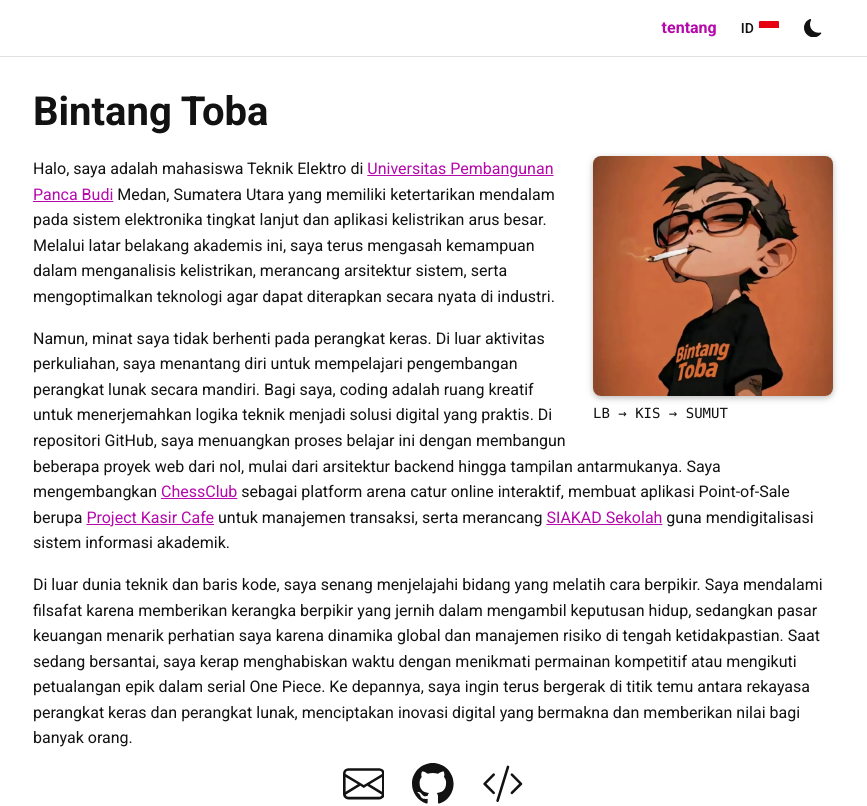
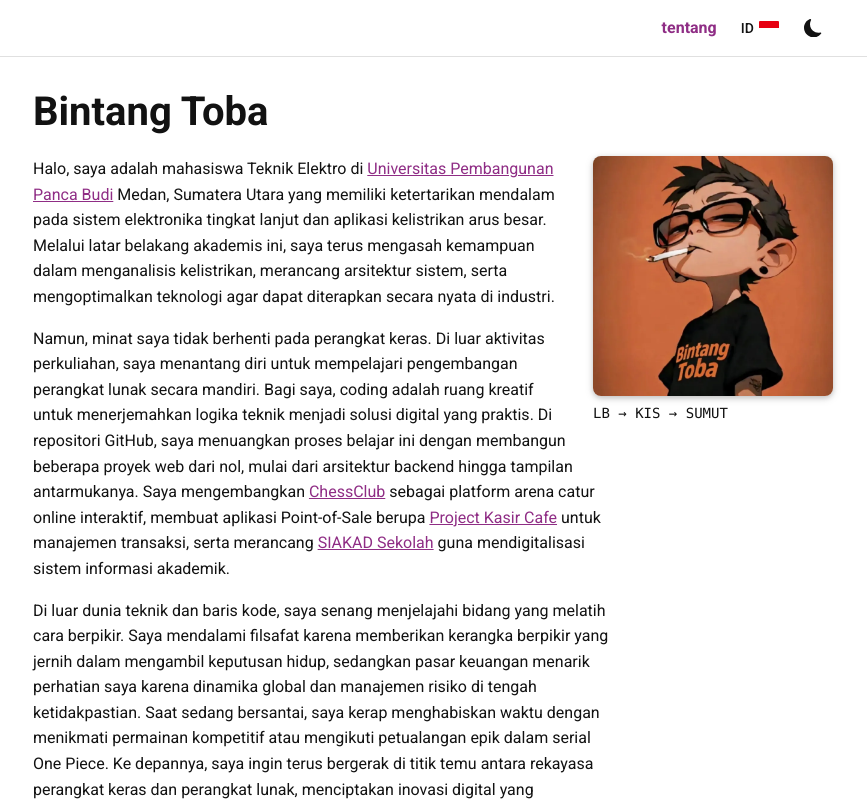
Before and after one commit to Delta-Polder-Indonesia/BintangToba, a React (Vite) app: page / in a window 1280 px wide. Shown: the top 806 px of the page, without its empty margins (207-1074 px from the left). Built offline with nearby package versions, Linux system fonts and the light colour scheme.

Commit message:
Refine portfolio color and reading measure
Co-authored-by: arena-agent <297053741+arena-agent@users.noreply.github.com>

```diff
--- a/src/styles/global.css
+++ b/src/styles/global.css
@@ -3,7 +3,8 @@
   --surface: #ffffff;
   --text: #121212;
   --muted-text: #5d5d5d;
-  --accent: #b509ac;
+  /* Muted mulberry has 7.29:1 contrast against the white page background. */
+  --accent: #8f2d85;
   --footer-background: #1c1c1d;
   --footer-text: #e8e8e8;
   --footer-link: #ffffff;
@@ -19,7 +20,8 @@
   --surface: #1c1c1d;
   --text: #e8e8e8;
   --muted-text: #c8c8c8;
-  --accent: #2698ba;
+  /* Soft plum avoids a neon look and has 7.39:1 contrast against this background. */
+  --accent: #cf9ac9;
   --footer-background: #e8e8e8;
   --footer-text: #1c1c1d;
   --footer-link: #000000;
@@ -243,6 +245,11 @@ a:hover {
   font-size: 0.875rem;
 }
 
+/* A comfortable reading measure keeps long paragraphs below roughly 80 characters. */
+.about-copy {
+  max-width: 64ch;
+}
+
 .about-copy p {
   margin: 0 0 1rem;
 }
```
